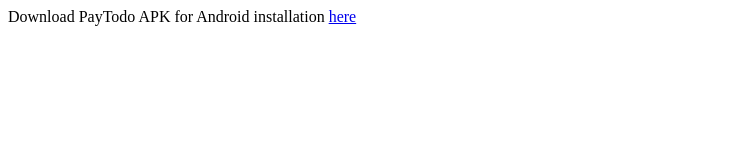
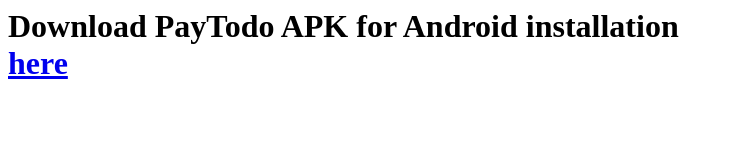
Before and after one commit to tomtemor/PTD, a plain HTML site: page index.html in a window 1280 px wide. Shown: the whole page, without its empty margins (0-734 px from the left). Drawn offline with Linux system fonts and the light colour scheme.

Commit message:
Update index.html

```diff
--- a/index.html
+++ b/index.html
@@ -1,2 +1,3 @@
 
-Download PayTodo APK for Android installation <a href="https://drive.google.com/file/d/1C9OKjcpTLADiHEsupsZoAlS3TU6koYwy/view?usp=share_link">here</a>
+<H1>Download PayTodo APK for Android installation
+  <br><a href="https://drive.google.com/file/d/1C9OKjcpTLADiHEsupsZoAlS3TU6koYwy/view?usp=share_link">here</a></h1>
```
